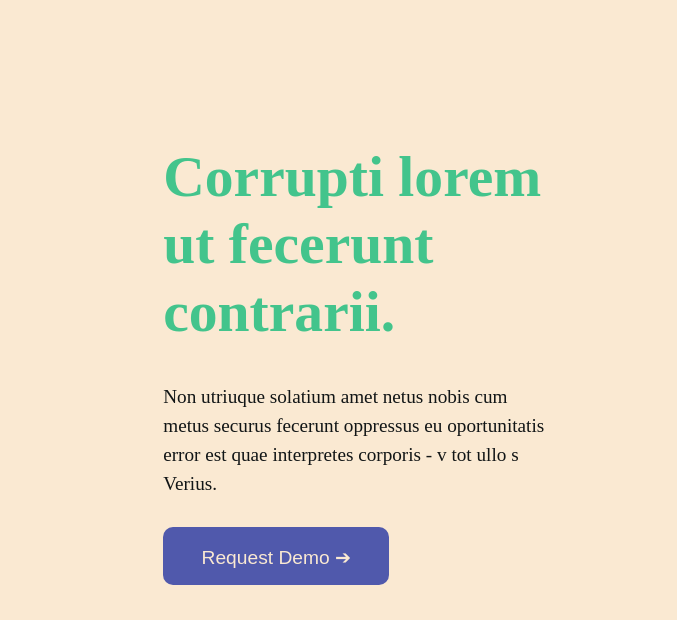
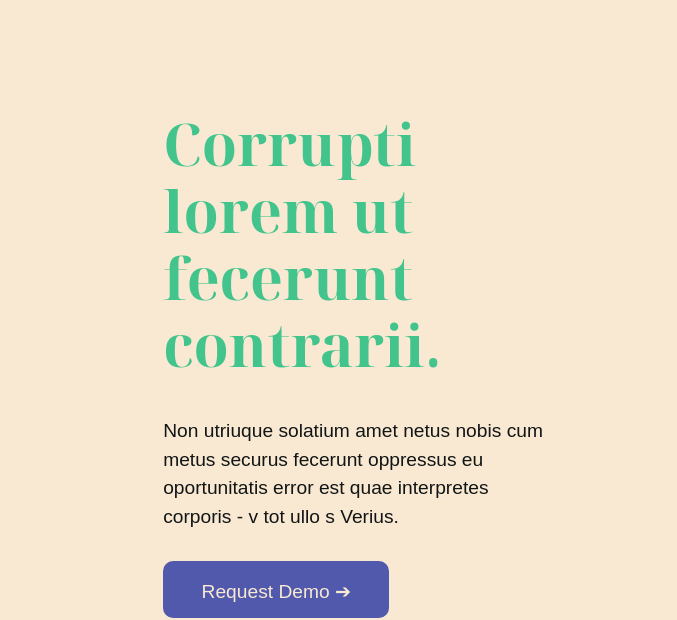
Before and after one commit to skroyer09/13c.02.01.responsive-design, a plain HTML site: page index.html in a window 1280 px wide. Shown: the part 148-768 px from the top of the page, 0-677 px from the left. Drawn offline with Linux system fonts and the light colour scheme.

Commit message:
added font

```diff
--- a/style.css
+++ b/style.css
@@ -8,7 +8,7 @@
 
 /* Fonts */
 html {
-  /* font-family: "Poppins", sans-serif; */
+  font-family: "Poppins", sans-serif;
   font-size: 1.2em;
 }
 
@@ -24,8 +24,7 @@ html {
 h1,
 h2,
 h3 {
-  /* color: var(--color-secondary1);
-  font-family: "Noto Serif Display", serif; */
+  font-family: "Noto Serif Display", serif;
   margin-bottom: 1rem;
   color: var(--color-secondary1);
 }
@@ -49,8 +48,7 @@ h3 {
 }
 
 p {
-  /* color: var(--color-secondary1);
-  font-family: "Poppins", sans-serif; */
+  font-family: "Poppins", sans-serif;
   font-size: 1rem;
   line-height: 1.5rem;
   margin-bottom: 1.5rem;
```
